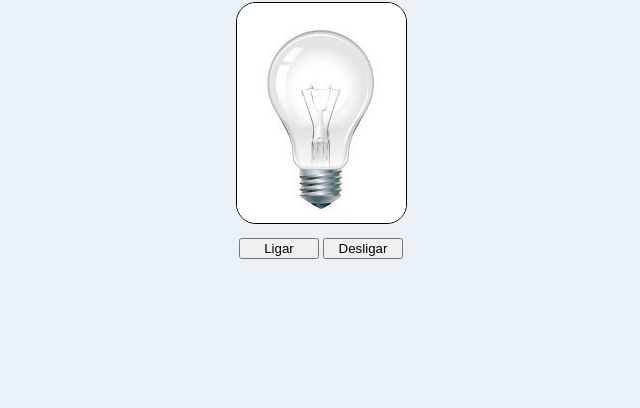
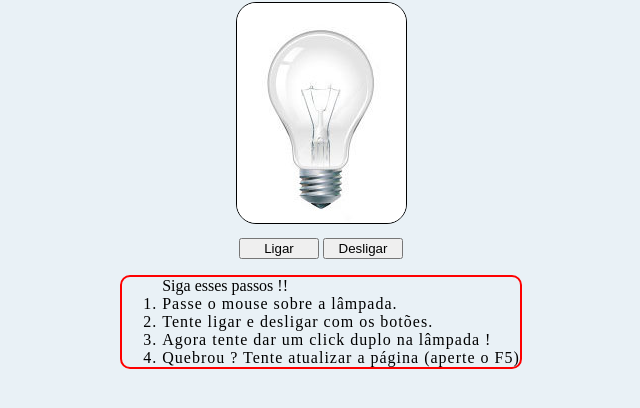
Before and after one commit to Kmos91/Praticando-CSS, a plain HTML site: page Lâmpada/index.html in a window 1280 px wide. Shown: the part 78-486 px from the top of the page, without its empty margins (319-959 px from the left). Drawn offline with Linux system fonts and the light colour scheme.

Commit message:
Lista de passos a seguir
Lista de passos a seguir

```diff
--- a/Lâmpada/Lampada-style.css
+++ b/Lâmpada/Lampada-style.css
@@ -4,10 +4,25 @@ body{
     background-color:  #afcfe046;
 }
 
-header, main{
+header, main, p{
     display: flex;
     flex-direction: column;
     align-items: center;
+}
+
+.lista{
+    display: flex;
+    flex-direction: column;
+    align-items: center;
+}
+
+ol{
+    border: 2px solid red;
+    border-radius: 10px;
+}
+
+.lista-passos li{
+    letter-spacing: 1px;
 }
 
 #lampa{
--- a/Lâmpada/index.html
+++ b/Lâmpada/index.html
@@ -21,6 +21,14 @@
             <button id="turnOff">Desligar</button>
         </div>
     </main>
+    <div class="lista">
+        <ol class="lista-passos"> Siga esses passos !!
+            <li>Passe o mouse sobre a lâmpada.</li>
+            <li>Tente ligar e desligar com os botões.</li>
+            <li>Agora tente dar um click duplo na lâmpada !</li>
+            <li>Quebrou ? Tente atualizar a página (aperte o F5)</li>
+        </ol>
+    </div>
 
     <script src="lampada.js"></script>
 
```
